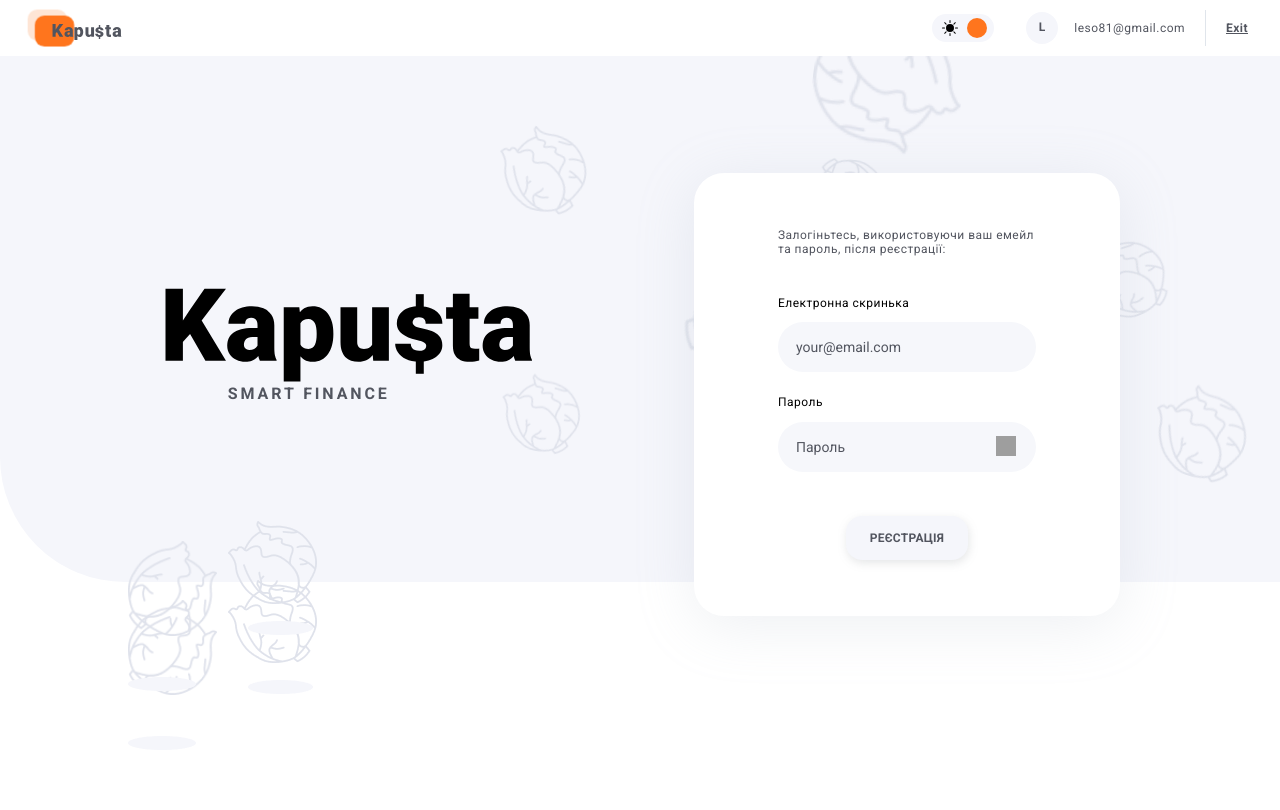
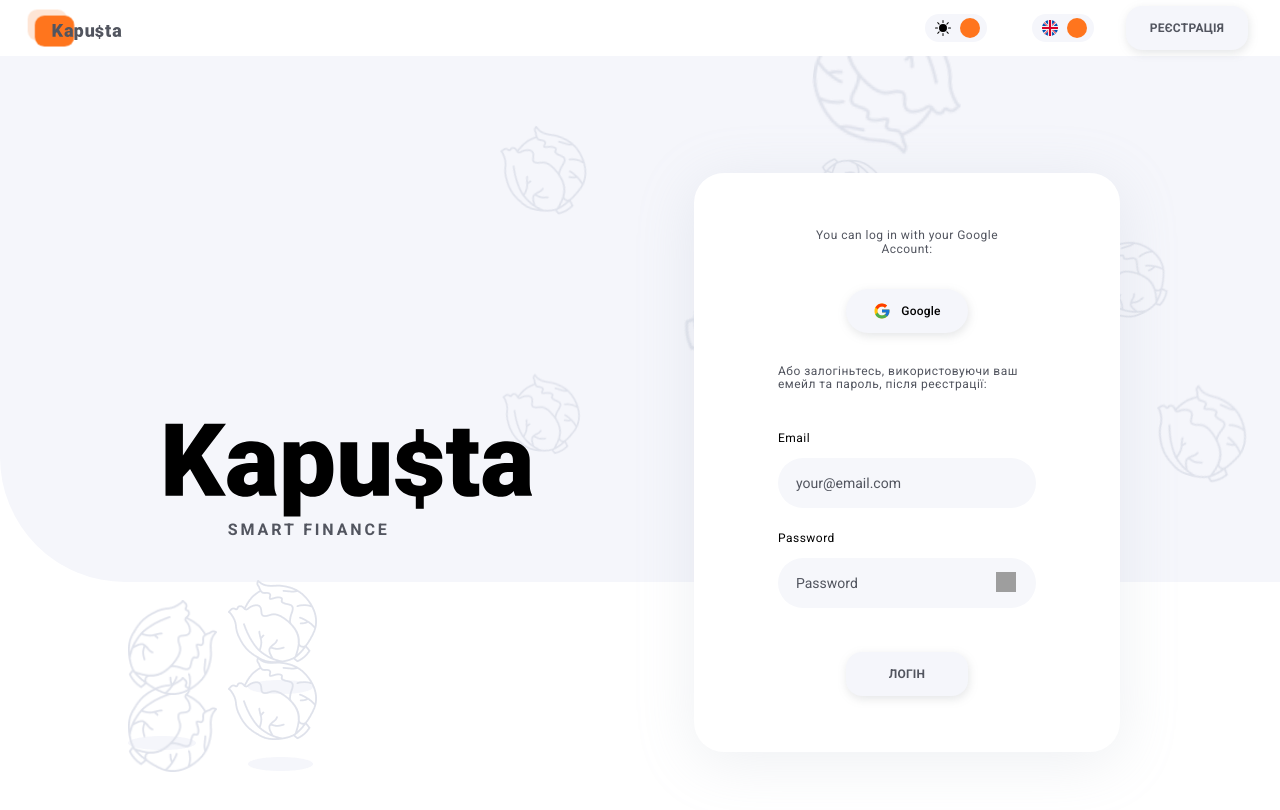
Before and after one commit to Romaleso261981/Pet-project, a React (Create React App) app: page / in a window 1280 px wide. Before the commit this address led to /register. Shown: the top 810 px of the page. Built offline with nearby package versions, Linux system fonts and the light colour scheme; grey boxes are pictures that could not be loaded.

Commit message:
did a bit of authorization

```diff
--- a/src/App.js
+++ b/src/App.js
@@ -6,7 +6,7 @@ import { Loader } from "./components/Loader/Loader";
 import { theme, darkTheme } from "./utils/theme";
 import { ThemeProvider } from "styled-components";
 import { getMode } from "./redux/theme/themeSelector";
-import { selectIsLoggedIn } from "./redux/auth/selectors";
+import { getToken } from "./redux/auth/selectors";
 import "react-toastify/dist/ReactToastify.css";
 import "./App.css";
 
@@ -16,17 +16,17 @@ const Layout = lazy(() => import("./components/Layout/Layout"));
 const Wallet = lazy(() => import("./pages/WalletPage/Wallet"));
 const ReportsPage = lazy(() => import("./pages/ReportsPage/ReportsPage"));
 
-const PrivateRoute = ({ children, isLogin }) => {
-  return !isLogin ? children : <Navigate to="/" />;
+const PrivateRoute = ({ children, token }) => {
+  return token ? children : <Navigate to="/" />;
 };
 
-const PublicRoute = ({ children, isLogin }) => {
-  return isLogin ? children : <Navigate to="/register" />;
+const PublicRoute = ({ children, token }) => {
+  return !token ? children : <Navigate to="/wallet" />;
 };
 
 export function App() {
-  const isLogin = useSelector(selectIsLoggedIn);
-  console.log(isLogin);
+  const token = useSelector(getToken);
+  console.log(token);
   const selectedMode = useSelector(getMode);
   const themeMode = selectedMode.mode === "light" ? darkTheme : theme;
 
@@ -45,7 +45,7 @@ export function App() {
             index
             element={
               <Suspense fallback={<Loader />}>
-                <PublicRoute isLogin={isLogin}>
+                <PublicRoute token={token}>
                   <LoginPage />
                 </PublicRoute>
               </Suspense>
@@ -55,7 +55,7 @@ export function App() {
             path="/register"
             element={
               <Suspense fallback={<Loader />}>
-                <PrivateRoute isLogin={isLogin}>
+                <PrivateRoute token={token}>
                   <Register />
                 </PrivateRoute>
               </Suspense>
@@ -65,7 +65,7 @@ export function App() {
             path="/wallet"
             element={
               <Suspense fallback={<Loader />}>
-                <PrivateRoute isLogin={isLogin}>
+                <PrivateRoute token={token}>
                   <Wallet />
                 </PrivateRoute>
               </Suspense>
@@ -74,7 +74,7 @@ export function App() {
           <Route
             path="/reports"
             element={
-              <PrivateRoute isLogin={isLogin}>
+              <PrivateRoute token={token}>
                 <ReportsPage />
               </PrivateRoute>
             }
--- a/src/components/Header/Header.jsx
+++ b/src/components/Header/Header.jsx
@@ -14,15 +14,16 @@ import {
   ControlsWrapper,
 } from "./Header.styled";
 // import { useAuth } from "hooks";
-import { useDispatch } from "react-redux";
+import { useDispatch, useSelector } from "react-redux";
 // import { useState } from "react";
-// import { getToken } from "redux/auth/authSelectors";
+import { getToken } from "../../redux/auth/selectors";
 import { logOut } from "../../redux/auth/operations";
 import svg from "../../assets/image/icons_sprite.svg";
 import { Popup } from "components/Popup/Popup";
 import { ThemeSwitcher } from "components/ThemeBtn/ThemeBtn";
-// import { LangSwitcher } from "components/LanguageBtn/LangBtn";
-// import { getLang } from "redux/lang/langSelectors";
+import { Btn } from "../../components/Buttons/Btn";
+import { LangSwitcher } from "components/LanguageBtn/LangBtn";
+import { getLang } from "redux/lang/langSelectors";
 
 export function Header() {
   const dispatch = useDispatch();
@@ -30,19 +31,29 @@ export function Header() {
   const user = {
     email: "leso81@gmail.com",
   };
-  // const token = useSelector(getToken);
-  const token = true;
+  const token = useSelector(getToken);
   // const [popup, setPopup] = useState({
   //   isShow: false,
   //   title: "",
   //   action: null,
   // });
 
-  // const lang = useSelector(getLang).lang;
-  const lang = "en";
+  const lang = useSelector(getLang);
 
   const handleExit = () => {
     dispatch(logOut());
+    // setPopup({
+    //   isShow: true,
+    //   title:
+    //     "en" === "en"
+    //       ? "Do you really want to leave?"
+    //       : "Ви дійсно бажаєте вийти?",
+    //   // action: () => dispatch(logoutUser()),
+    // });
+    // document.querySelector("modal-root").classList.add("js-action");
+  };
+  const register = () => {
+    alert("registri");
     // setPopup({
     //   isShow: true,
     //   title:
@@ -65,8 +76,8 @@ export function Header() {
         </LogoContainer>
         <ControlsWrapper>
           <ThemeSwitcher />
-          {/* <LangSwitcher /> */}
-          {token && (
+          <LangSwitcher />
+          {token ? (
             <StyledContainer>
               <Img>
                 <Avatar>
@@ -86,6 +97,12 @@ export function Header() {
                 </ExitSvg>
               </Exit>
             </StyledContainer>
+          ) : (
+            <Btn
+              type="submit"
+              text={lang === "en" ? "register" : "Реєстрація"}
+              onClick={register}
+            />
           )}
         </ControlsWrapper>
       </StyledHeader>
--- a/src/components/LanguageBtn/LangBtn.jsx
+++ b/src/components/LanguageBtn/LangBtn.jsx
@@ -1,29 +1,29 @@
-// import { useEffect, useState } from "react";
-// import { useDispatch } from "react-redux";
+import { useEffect, useState } from "react";
+import { useDispatch } from "react-redux";
 import sprite from "../../assets/image/icons_sprite.svg";
 import { Ball, Checkbox, Label, Switcher, FlagSvg } from "./LangBtn.styled";
-// import { setLanguage } from "redux/lang/langSlice";
+import { setLanguage } from "redux/lang/langSlice";
 
 export const LangSwitcher = () => {
-  //   const dispatch = useDispatch();
-  //   const [lang, setLang] = useState("en");
+  const dispatch = useDispatch();
+  const [lang, setLang] = useState("en");
 
-  //   const toggleLang = () => {
-  //     const newLang = lang === "en" ? "ua" : "en";
-  //     setLang(newLang);
-  //   };
+  const toggleLang = () => {
+    const newLang = lang === "en" ? "ua" : "en";
+    setLang(newLang);
+  };
 
-  //   useEffect(() => {
-  //     dispatch(setLanguage({ lang }));
-  //   }, [dispatch, lang]);
+  useEffect(() => {
+    dispatch(setLanguage({ lang }));
+  }, [dispatch, lang]);
 
   return (
     <Switcher>
       <Checkbox
         type="checkbox"
-        // checked={lang === "en"}
+        checked={lang === "en"}
         id="lang-switcher"
-        // onChange={toggleLang}
+        onChange={toggleLang}
       />
 
       <Label htmlFor="lang-switcher">
--- a/src/redux/auth/operations.js
+++ b/src/redux/auth/operations.js
@@ -17,7 +17,8 @@ const Register = createAsyncThunk("auth/register", async (credentials) => {
 
 const logIn = createAsyncThunk("auth/login", async (credentials) => {
   try {
-    const { data } = await API.post("users/login", credentials);
+    const data = await API.post("auth/login", credentials);
+    console.log("---------------------logIn", data);
     return data;
   } catch (error) {
     if (error.response.status === 401) {
--- a/src/redux/auth/selectors.js
+++ b/src/redux/auth/selectors.js
@@ -1,3 +1,4 @@
 export const selectIsLoggedIn = (state) => state.auth.isLogin;
+export const selectIsRegister = (state) => state.auth.isRegister;
 
 export const getToken = (state) => state.auth.refreshToken;
--- a/src/redux/auth/slice.js
+++ b/src/redux/auth/slice.js
@@ -11,6 +11,7 @@ import {
 export const initialState = {
   user: {
     email: "",
+    token: null,
   },
   accessToken: null,
   refreshToken: null,
@@ -25,7 +26,8 @@ const authSlice = createSlice({
   extraReducers: (builder) =>
     builder
       .addCase(Register.fulfilled, (state, { payload }) => {
-        state.isLogin = true;
+        state.isLogin = false;
+        state.isRegister = true;
       })
       .addCase(logIn.pending, (state) => {
         state.isLogin = true;
@@ -33,17 +35,19 @@ const authSlice = createSlice({
       .addCase(logIn.fulfilled, (state, { payload }) => {
         state.accessToken = payload.accessToken;
         state.refreshToken = payload.refreshToken;
-        state.sid = payload.sid;
+        // state.sid = payload.sid;
         state.isLogin = true;
+        state.isRegister = true;
       })
       .addCase(logIn.rejected, (state) => {
         state.isLogin = false;
       })
       .addCase(logOut.fulfilled, (state) => ({
         ...state,
-        accessToken: null,
-        refreshToken: null,
-        sid: null,
+        // accessToken: null,
+        // refreshToken: null,
+        // sid: null,
+        isRegister: false,
         isLogin: false,
       }))
       .addCase(refreshUser.pending, (state) => ({
--- a/src/redux/lang/langSlice.jsx
+++ b/src/redux/lang/langSlice.jsx
@@ -3,7 +3,7 @@ import { createSlice } from "@reduxjs/toolkit";
 const languageSlice = createSlice({
   name: "language",
   initialState: {
-    lang: "ua",
+    lang: "",
   },
   reducers: {
     setLanguage: (_, { payload }) => ({
```
